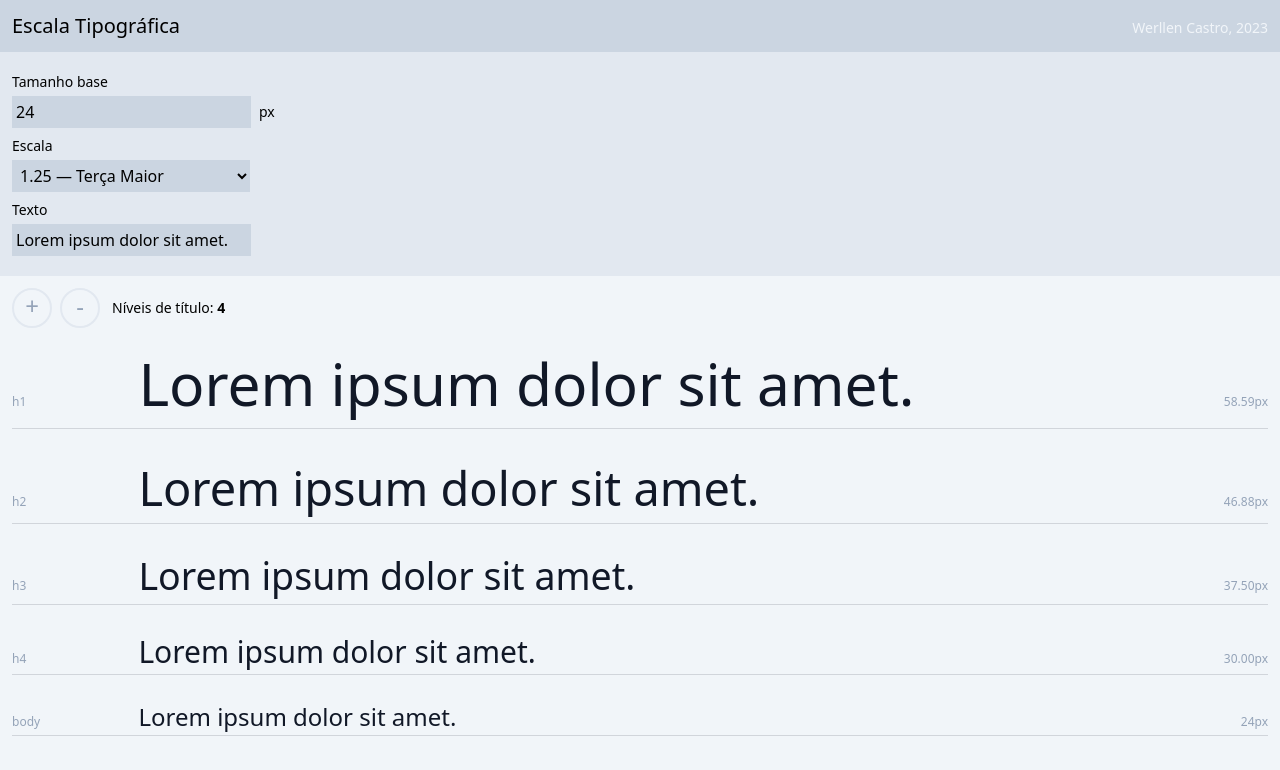
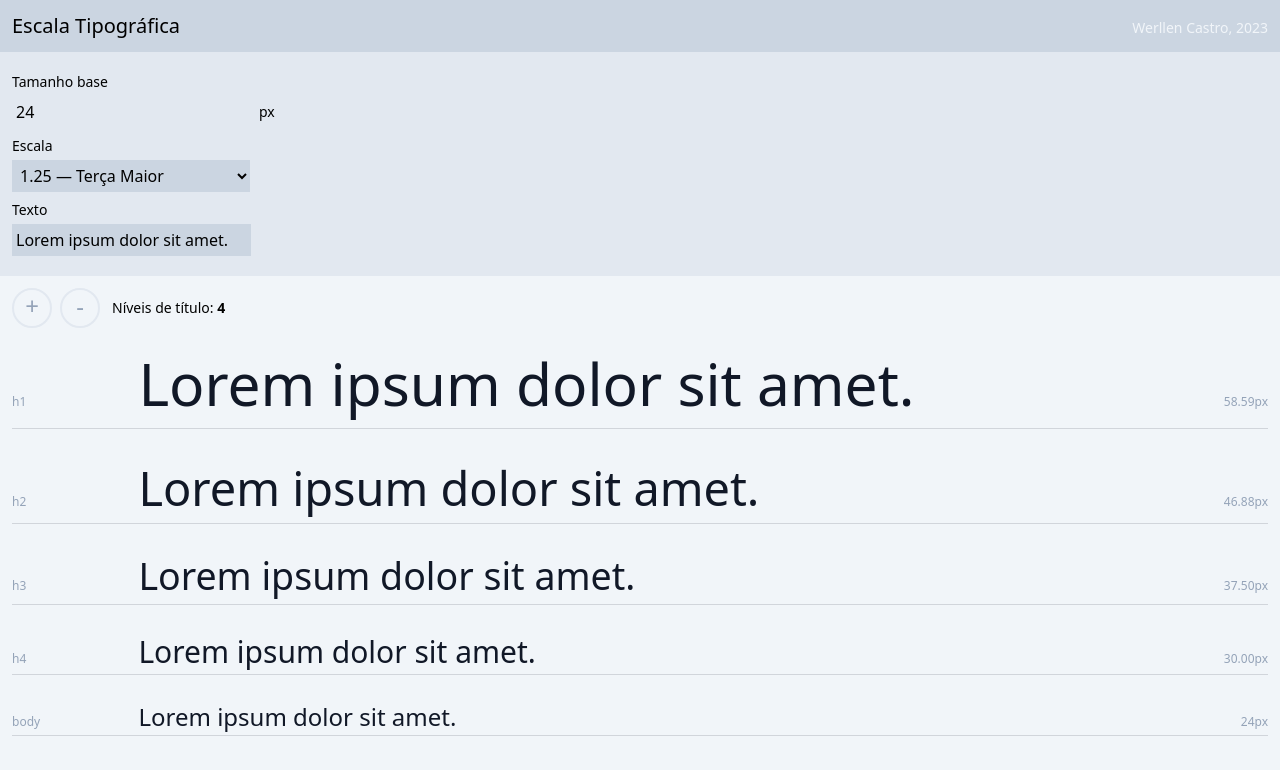
Before and after one commit to werls/typescale, a SvelteKit app: page / in a window 1280 px wide. Shown: the top 770 px of the page. Built offline with nearby package versions, Linux system fonts and the light colour scheme.

Commit message:
create InputValue component

```diff
--- a/src/components/Controller.svelte
+++ b/src/components/Controller.svelte
@@ -1,7 +1,7 @@
 <script>
   import { onMount } from "svelte";
   import { TypeScale } from "$lib/typeScale";
-  import inputSelect from "../components/InputSelect.svelte";
+  // import inputSelect from "../components/InputSelect.svelte";
   // import { makeTypeScale } from '$lib';
   import {
     baseSize,
@@ -12,6 +12,7 @@
     unit
   } from "../stores.js";
   import InputSelect from "../components/InputSelect.svelte";
+  import InputValue from "../components/InputValue.svelte"
   import { base } from "$app/paths";
 
   const units = [
@@ -73,19 +74,7 @@
 <aside>
   <form class="bg-slate-200 px-3 py-5 flex flex-col gap-2">
     <!-- Size -->
-    <div class="flex flex-col gap-1">
-      <label class="text-sm" for="base-size">Tamanho base</label>
-      <div class="flex gap-2 items-center">
-        <input
-          class="p-1 bg-slate-300"
-          name="base-size"
-          type="number"
-          bind:value={$baseSize}
-          on:input={handleInput}
-        />
-        <span class="text-sm align-bottom">px</span>
-      </div>
-    </div>
+    <InputValue bind={baseSize} handler={handleInput} />
     <!-- Units -->
     <!-- <InputSelect title="Unidade" bind={unit} options={units} handler={handleInput}/> -->
     <!-- Scale -->
--- /dev/null
+++ b/src/components/InputValue.svelte
@@ -0,0 +1,18 @@
+<script>
+  export let handler;
+  export let bind;
+</script>
+
+<div class="flex flex-col gap-1">
+  <label class="text-sm" for="base-size">Tamanho base</label>
+  <div class="flex gap-2 items-center">
+    <input
+      class="p-1 bg-transparent flex-none"
+      name="base-size"
+      type="number"
+      bind:value={$bind}
+      on:input={handler}
+    />
+    <span class="text-sm align-bottom">px</span>
+  </div>
+</div>
```
